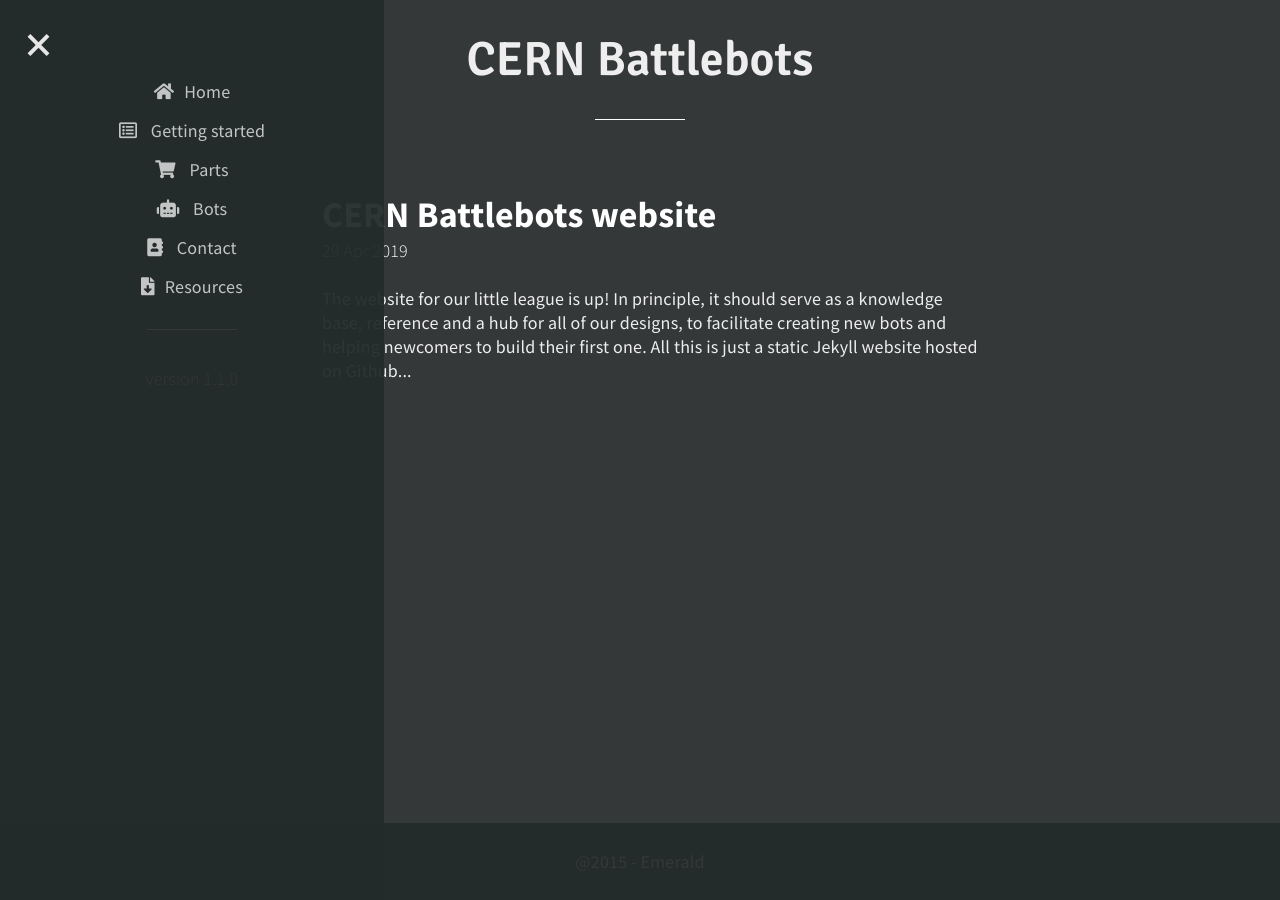
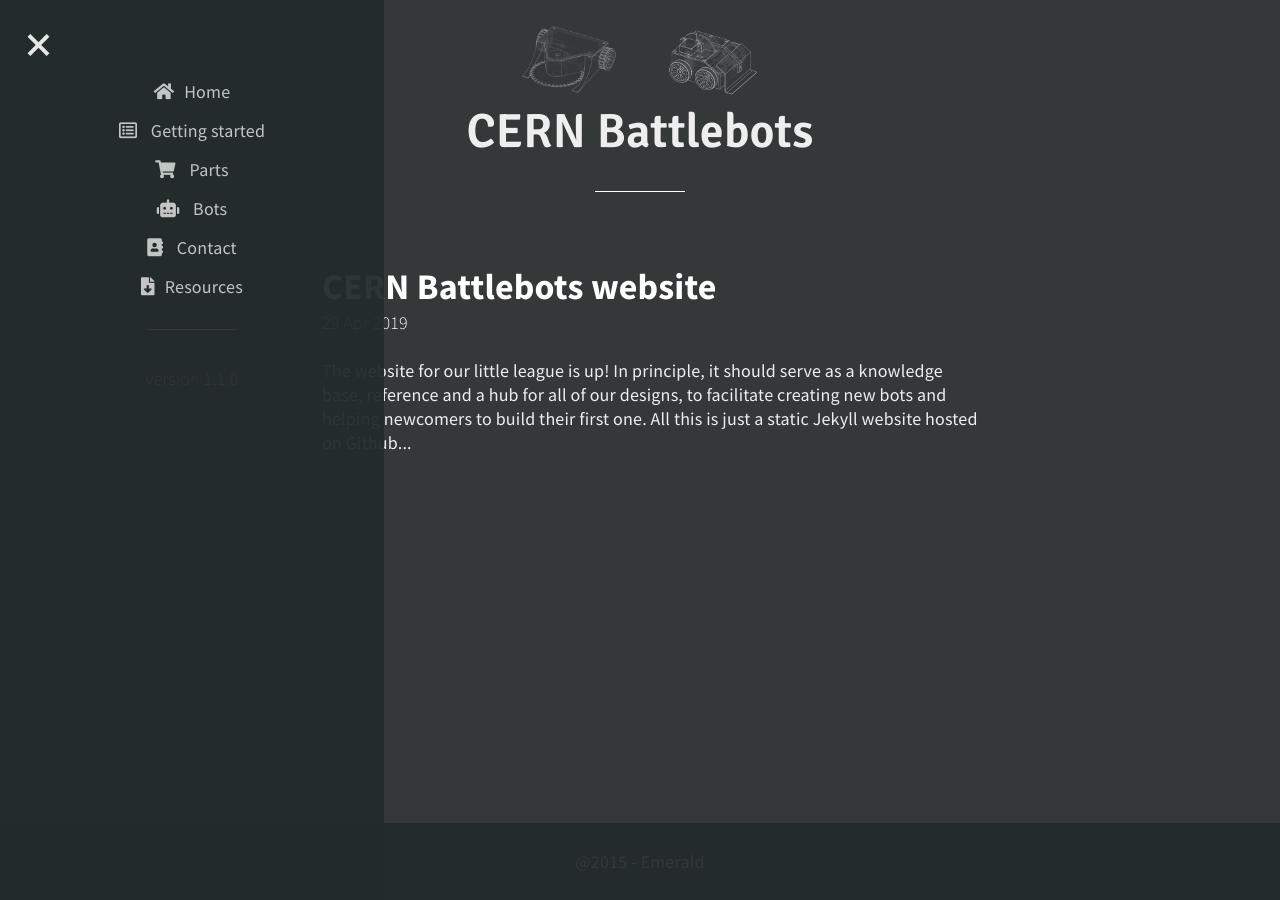
Before and after one commit to Styku/cern-battlebots, a Jekyll site: the page built from index.html, in a window 1280 px wide. Built offline with Jekyll 4.4.1, drawn with Linux system fonts in a browser that asks for light colours; nearby versions of some CDN libraries; the list of posts is cut into pages by our own code.

Commit message:
temporary logo

```diff
--- a/_includes/header-custom.html
+++ b/_includes/header-custom.html
@@ -1,5 +1,6 @@
 <header id="header">
 	<a href="{{ site.baseurl }}">
+		<img src="{{ "/img/logo.png" | prepend: site.baseurl | replace: '//', '/' }}" alt="Battlebots Logo">
 	  <h1>CERN Battlebots</h1>
 	</a>
 </header>
```
Also changed, not shown: _sass/custom.scss (line endings or trailing spaces).
